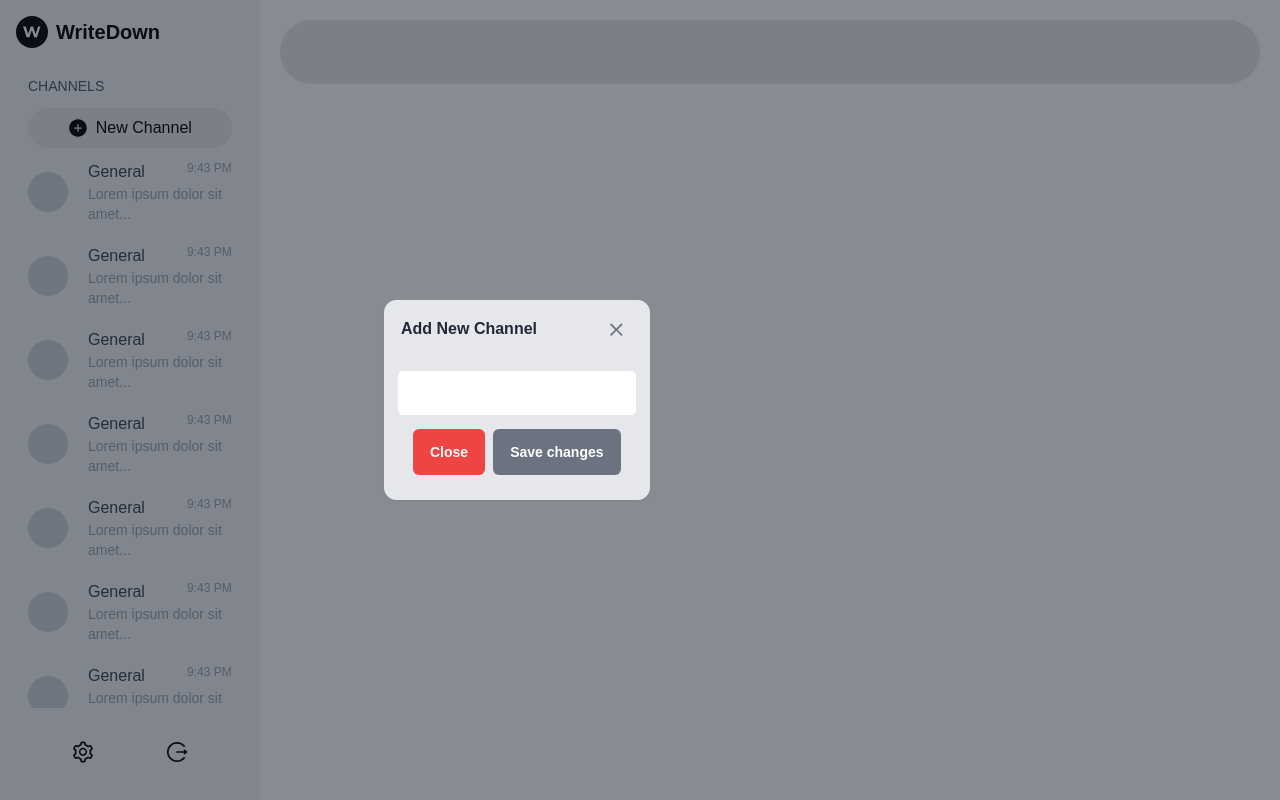
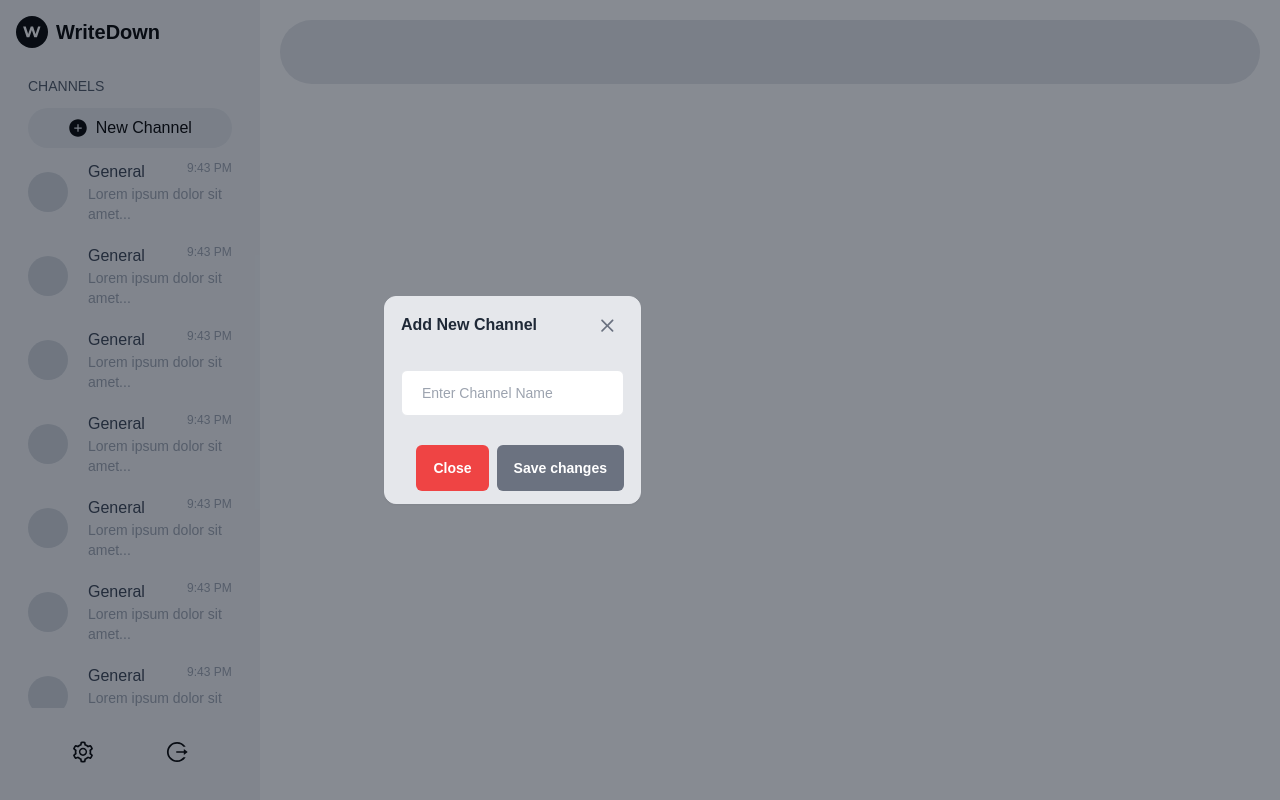
Before and after one commit to NayamAmarshe/writedown, a Next.js app: page /dashboard in a window 1280 px wide. Both pictures are taken after a click on the button "New Channel". Built offline with nearby package versions, Linux system fonts and the light colour scheme; no server answers.

Commit message:
Fixed input

```diff
--- a/components/Modal.tsx
+++ b/components/Modal.tsx
@@ -1,5 +1,3 @@
-import { useState, ChangeEvent } from "react";
-import Input from "@/components/Input";
 import Button from "./Button";
 import React from "react";
 
@@ -9,15 +7,6 @@ interface ModalProps {
 }
 
 const Modal = ({ id, children }: ModalProps) => {
-  //Text saving function
-  const [savedInput, setSavedInput] = useState("");
-  const save = () => {
-    alert(savedInput);
-  };
-  const listen = (listener: ChangeEvent<HTMLInputElement>) => {
-    const listenerOutput = listener.target.value;
-    setSavedInput(listenerOutput);
-  };
   return (
     <div
       id={id}
@@ -49,16 +38,12 @@ const Modal = ({ id, children }: ModalProps) => {
               </svg>
             </Button>
           </div>
-          <div className="p-3">
-            <Input onChange={listen}></Input>
-            <div className="flex items-center justify-end gap-x-2 border-t py-3 px-4 dark:border-gray-700">
-              <Button variant="solid-red" type="button" data-hs-overlay={`#${id}`}>
-                Close
-              </Button>
-              <Button onClick={save} variant="solid-gray">
-                Save changes
-              </Button>
-            </div>
+          <div className="overflow-y-auto p-4">{children}</div>
+          <div className="flex items-center justify-end gap-x-2 border-t py-3 px-4 dark:border-gray-700">
+            <Button variant="solid-red" type="button" data-hs-overlay={`#${id}`}>
+              Close
+            </Button>
+            <Button variant="solid-gray">Save changes</Button>
           </div>
         </div>
       </div>
--- a/components/Sidebar.tsx
+++ b/components/Sidebar.tsx
@@ -5,16 +5,28 @@ import {
   AiOutlineSetting,
   AiOutlineUserSwitch,
 } from "react-icons/ai";
+import { useState, ChangeEvent } from "react";
+import Input from "@/components/Input";
 import Button from "./Button";
 import Modal from "./Modal";
 import React from "react";
 
 const Sidebar = () => {
+  //Text saving function
+  const [channelName, setChannelName] = useState("");
+
   return (
     <div className="flex max-h-screen w-3/12 flex-col justify-between overflow-hidden bg-gray-100 p-4">
       <Modal id="add-new-channel">
-        <input type="text" />
-        <input type="text" />
+        <Input
+          id="channel-name"
+          type="text"
+          value={channelName}
+          placeholder="Enter Channel Name"
+          onChange={(e) => {
+            setChannelName(e.target.value);
+          }}
+        ></Input>
       </Modal>
       {/* TOP BAR */}
       <div className="flex w-full flex-row items-center justify-between">
```
